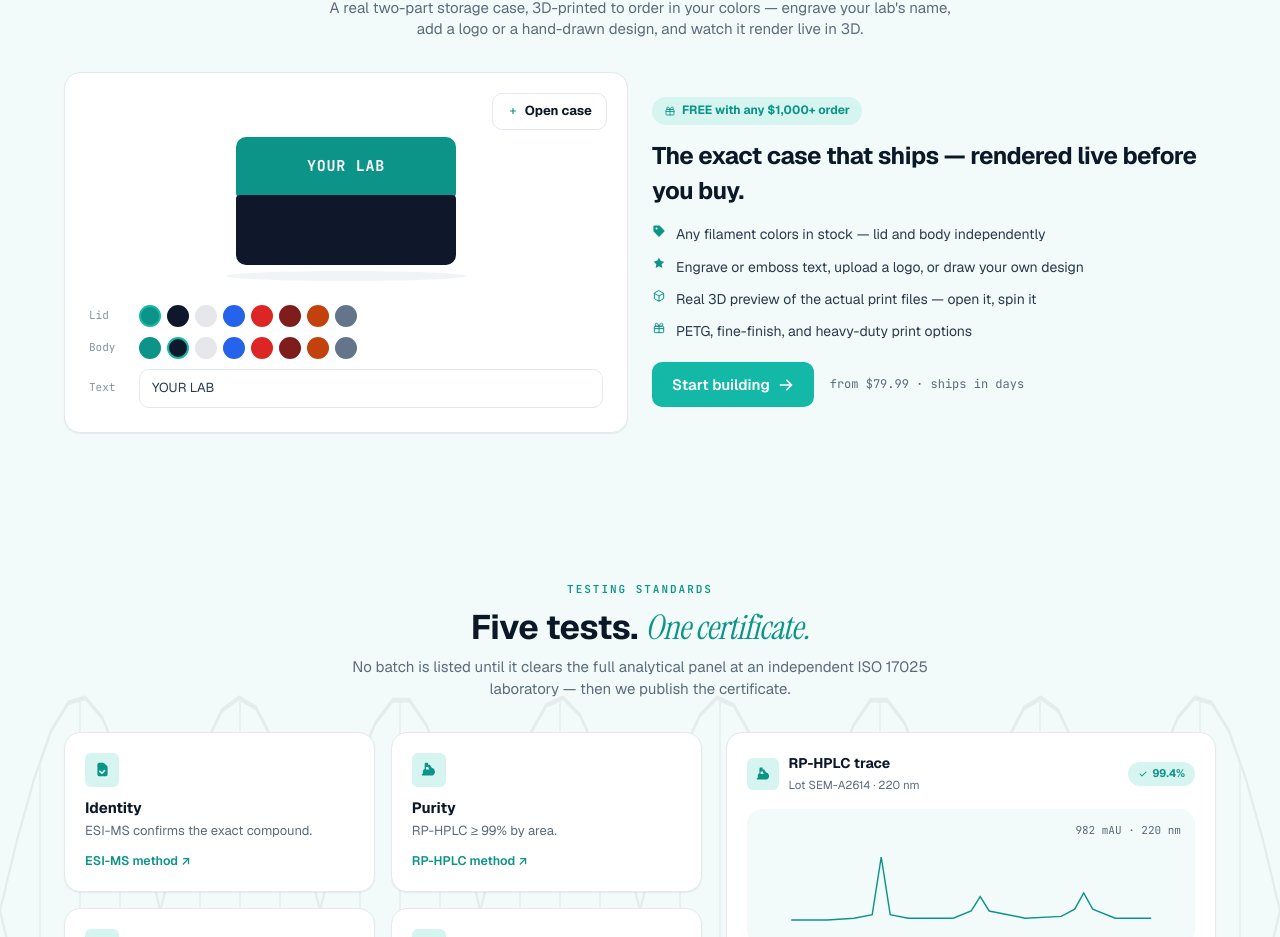
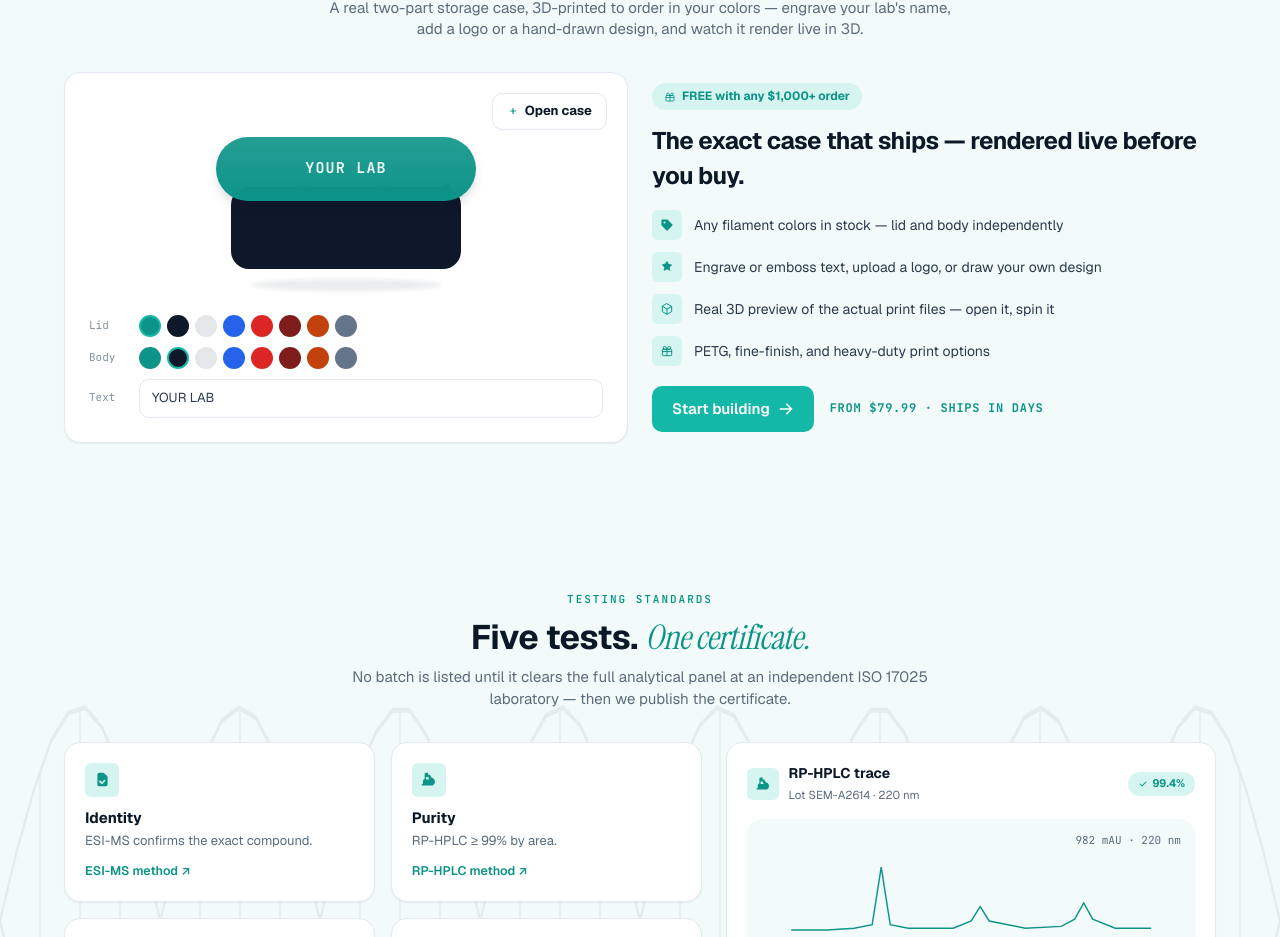
Before and after one commit to chewi-clinton/PeptideTech, a Next.js app in the folder frontend/: page / in a window 1280 px wide. Shown: the part 2934-3871 px from the top of the page. Built offline with nearby package versions, Linux system fonts and the light colour scheme; no server answers.

Commit message:
Give build-a-kit case a real 3D shape and green accent styling
Replace the two flat stacked rectangles with a pill-shaped lid, rounded
body, hinge tabs, and a drop shadow so it actually reads as a case; tint
the bullet icons and the "from \$79.99" line green to match the live page.

```diff
--- a/frontend/components/home/BuildKitSection.jsx
+++ b/frontend/components/home/BuildKitSection.jsx
@@ -53,31 +53,64 @@ export default function BuildKitSection() {
             <div style={{ display: "flex", flexDirection: "column", alignItems: "center", padding: "40px 0 24px" }}>
               <div
                 style={{
-                  width: 220,
-                  height: 60,
-                  background: COLORS[lid],
-                  borderRadius: "10px 10px 4px 4px",
+                  position: "relative",
+                  zIndex: 1,
+                  width: 260,
+                  height: 64,
+                  background: `linear-gradient(180deg, ${COLORS[lid]}e6, ${COLORS[lid]})`,
+                  borderRadius: 32,
                   display: "flex",
                   alignItems: "center",
                   justifyContent: "center",
-                  color: "#fff",
+                  color: "rgba(255,255,255,0.92)",
                   fontWeight: 700,
-                  letterSpacing: "0.05em",
+                  letterSpacing: "0.08em",
                   fontFamily: "var(--font-mono-stack)",
+                  boxShadow: "0 6px 14px -6px rgba(10,24,40,0.35)",
                 }}
               >
-                {text || "YOUR LAB"}
+                {(text || "YOUR LAB").toUpperCase()}
               </div>
               <div
                 style={{
-                  width: 220,
-                  height: 70,
+                  position: "relative",
+                  width: 230,
+                  height: 82,
                   background: COLORS[body],
-                  borderRadius: "4px 4px 10px 10px",
-                  marginTop: -2,
+                  borderRadius: 18,
+                  marginTop: -14,
                 }}
-              />
-              <div style={{ width: 240, height: 10, background: "var(--line)", borderRadius: "50%", marginTop: 6, opacity: 0.5 }} />
+              >
+                <span
+                  aria-hidden="true"
+                  style={{
+                    position: "absolute",
+                    top: -3,
+                    right: 10,
+                    width: 8,
+                    height: 8,
+                    borderRadius: "50%",
+                    background: "var(--ink)",
+                  }}
+                />
+                {[0.32, 0.68].map((pos) => (
+                  <span
+                    key={pos}
+                    aria-hidden="true"
+                    style={{
+                      position: "absolute",
+                      top: -4,
+                      left: `${pos * 100}%`,
+                      transform: "translateX(-50%)",
+                      width: 16,
+                      height: 8,
+                      borderRadius: 3,
+                      background: "rgba(10,24,40,0.25)",
+                    }}
+                  />
+                ))}
+              </div>
+              <div style={{ width: 190, height: 12, background: "var(--ink)", opacity: 0.08, borderRadius: "50%", marginTop: 10, filter: "blur(2px)" }} />
             </div>
 
             <div style={{ display: "grid", gap: 10 }}>
@@ -126,8 +159,20 @@ export default function BuildKitSection() {
                 [IconCube, "Real 3D preview of the actual print files — open it, spin it"],
                 [IconGift, "PETG, fine-finish, and heavy-duty print options"],
               ].map(([Icon, label]) => (
-                <li key={label} style={{ display: "flex", gap: 10, fontSize: 14, color: "var(--ink-2)" }}>
-                  <span style={{ color: "var(--brand-2)", flexShrink: 0 }}>
+                <li key={label} style={{ display: "flex", alignItems: "center", gap: 12, fontSize: 14, color: "var(--ink-2)" }}>
+                  <span
+                    style={{
+                      width: 30,
+                      height: 30,
+                      flexShrink: 0,
+                      display: "inline-flex",
+                      alignItems: "center",
+                      justifyContent: "center",
+                      background: "var(--brand-tint)",
+                      color: "var(--brand-2)",
+                      borderRadius: "var(--radius-sm)",
+                    }}
+                  >
                     <Icon size={14} />
                   </span>
                   {label}
@@ -139,7 +184,16 @@ export default function BuildKitSection() {
                 Start building
                 <IconArrowRight size={16} style={{ color: "#fff" }} />
               </Link>
-              <span style={{ fontFamily: "var(--font-mono-stack)", fontSize: 12, color: "var(--ink-3)" }}>
+              <span
+                style={{
+                  fontFamily: "var(--font-mono-stack)",
+                  fontSize: 12,
+                  fontWeight: 700,
+                  letterSpacing: "0.06em",
+                  textTransform: "uppercase",
+                  color: "var(--brand-2)",
+                }}
+              >
                 from $79.99 · ships in days
               </span>
             </div>
```
